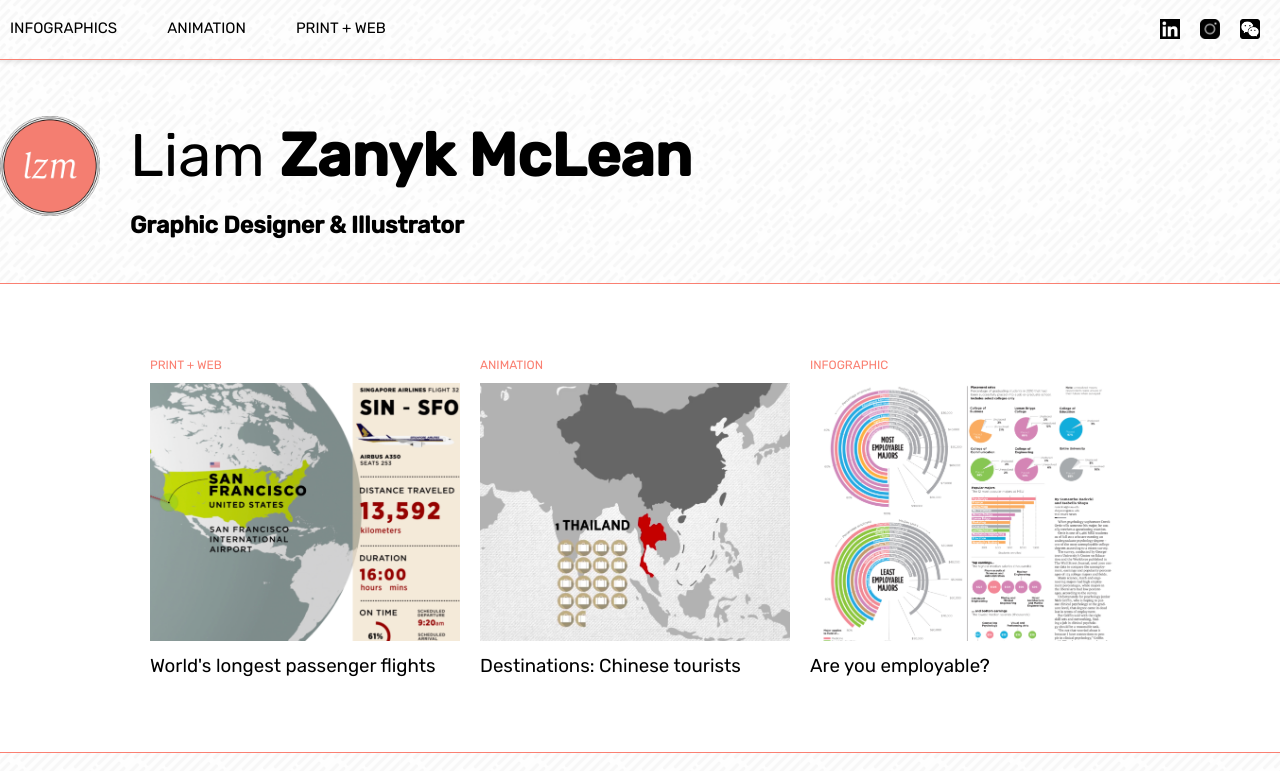
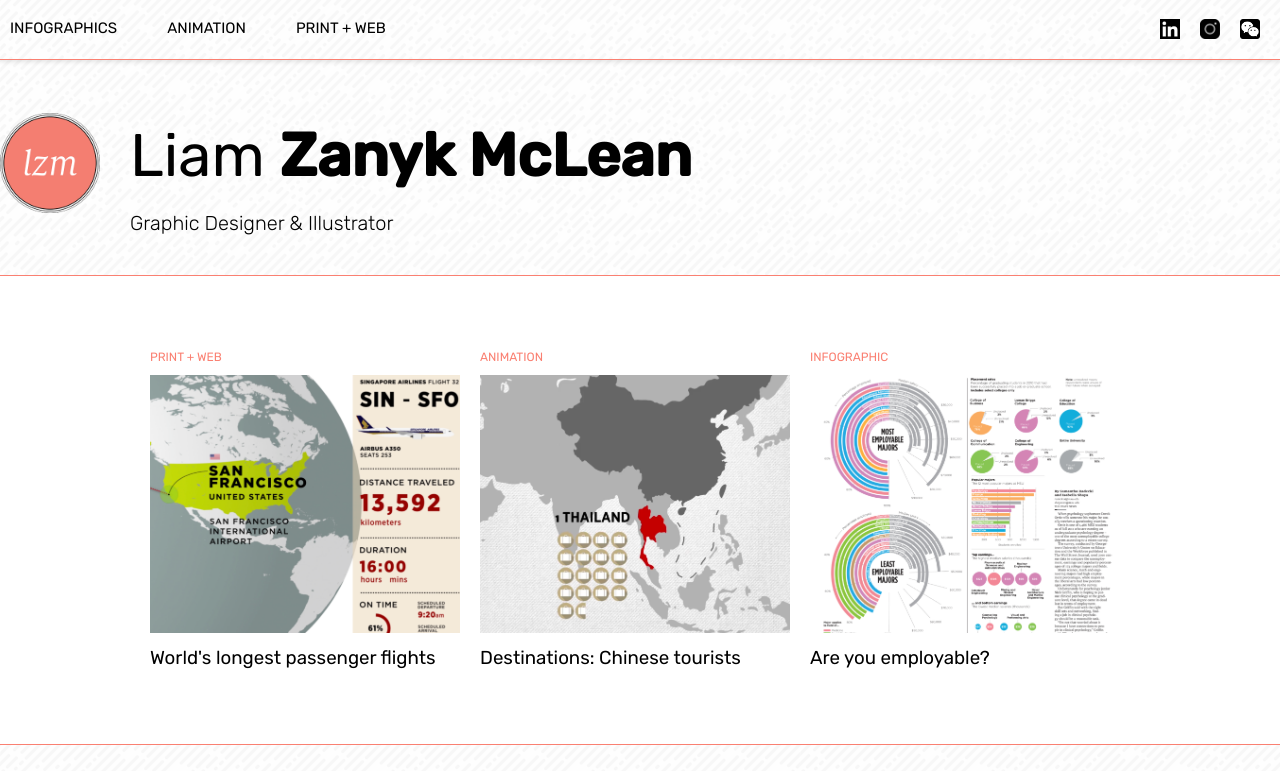
Before and after one commit to liamzm/liamzanyk, a plain HTML site: page index.html in a window 1280 px wide. Shown: the top 771 px of the page. Drawn offline with Linux system fonts and the light colour scheme.

Commit message:
Add files via upload

```diff
--- a/index.html
+++ b/index.html
@@ -70,7 +70,7 @@
 				</h1>
 
 				<div id="site-description">
-				<h3>Graphic Designer & Illustrator</h3>
+				<p>Graphic Designer & Illustrator</p>
 
 			</div>
 
--- a/styles.css
+++ b/styles.css
@@ -288,7 +288,7 @@ h2 {
 
 #site-description {
 	font-family: 'Rubik', sans-serif;
-	font-weight: 500;
+	font-weight: 300;
 	font-size: 20px;
 	width: 100%;
 /*	border: 1px dotted gray;*/
```
